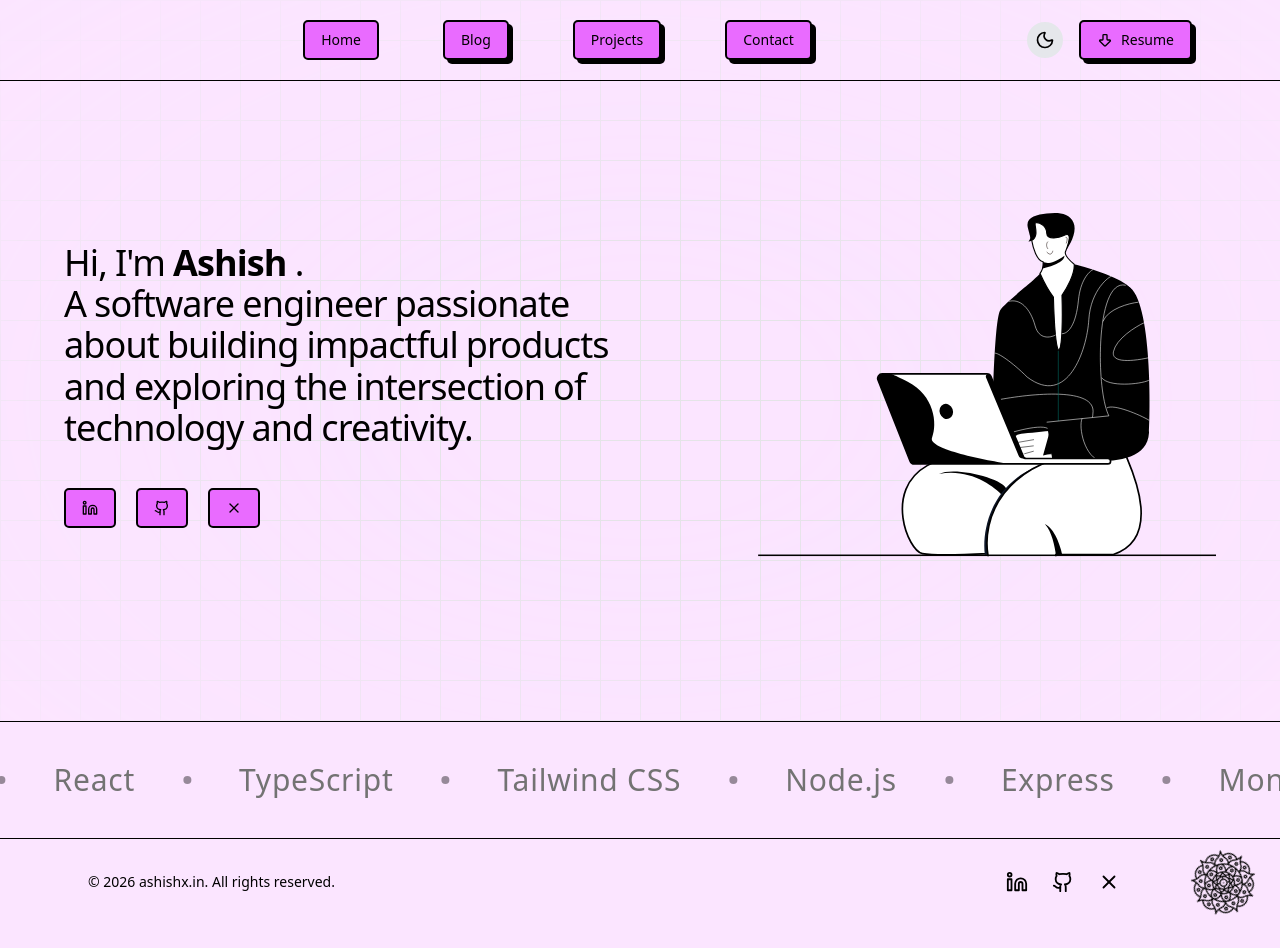
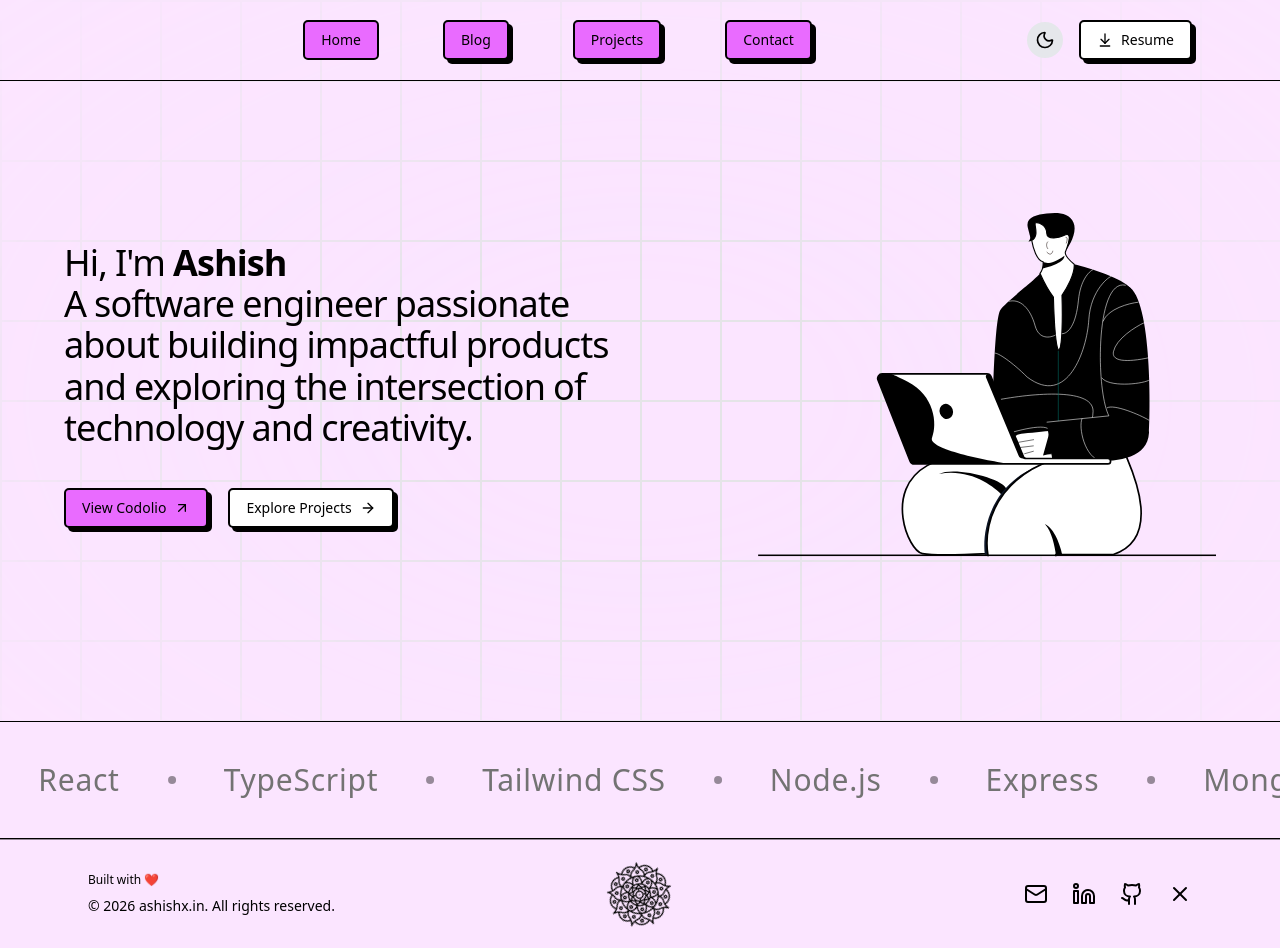
Before and after one commit to 0xashishtiwari/portfolio, a Next.js app: page / in a window 1280 px wide. Before the commit the page ends 925 px from the top, so only its background shows below. Built offline with nearby package versions, Linux system fonts and the light colour scheme.

Commit message:
added-codolio

```diff
--- a/src/app/(app)/contact/page.tsx
+++ b/src/app/(app)/contact/page.tsx
@@ -7,6 +7,7 @@ import { Textarea } from "@/components/ui/textarea"
 import { Button } from "@/components/ui/button"
 import axios  from 'axios'
 import { toast } from "sonner"
+import { SendIcon } from "lucide-react"
 
 const ContactPage = () => {
 
@@ -94,7 +95,8 @@ const ContactPage = () => {
             />
 
             <Button className=" cursor-pointer text-foreground" disabled={isSubmitting}>
-              {isSubmitting ? "Sending..." : "Send Message"}
+              <SendIcon className="mr-2"/>
+              {isSubmitting ? "Sending..." :  "Send Message"}
             </Button>
           </div>
           </form>
--- a/src/app/(app)/layout.tsx
+++ b/src/app/(app)/layout.tsx
@@ -19,6 +19,7 @@ export default function Layout({ children }: LayoutProps) {
     "Express",
     "MongoDB",
     "Python ",
+    "C++"
   ]
 
    return (
--- a/src/app/(app)/page.tsx
+++ b/src/app/(app)/page.tsx
@@ -3,8 +3,9 @@
 import React from "react"
 import { motion } from "framer-motion"
 import { TextGenerateEffect } from "@/components/ui/text-generate-effect"
-import { Github, Linkedin, X } from "lucide-react"
+import { ArrowBigRight, ArrowRight, ArrowUpAZIcon, ArrowUpRight, Github, Linkedin, X } from "lucide-react"
 import { Button } from "@/components/ui/button"
+import Link from "next/link"
 
 const Home = () => {
   return (
@@ -19,41 +20,30 @@ const Home = () => {
           className="flex-1 space-y-6 sm:space-y-10 text-center lg:text-left w-full"
         >
           <TextGenerateEffect
-            words={`Hi, I'm **Ashish**.\nA software engineer passionate about building impactful products and exploring the intersection of technology and creativity.`}
+            words={`Hi, I'm **Ashish**\nA software engineer passionate about building impactful products and exploring the intersection of technology and creativity.`}
             className="text-xl sm:text-2xl md:text-3xl lg:text-4xl font-light leading-[1.15] tracking-tight max-w-2xl whitespace-pre-line"
           />
 
           {/* Social Icons */}
           <div className="flex justify-center lg:justify-start gap-5">
-            <Button asChild variant="reverse" className="cursor-pointer">
+            <Button asChild variant="default" className="cursor-pointer">
               <a
-                href="https://www.linkedin.com/in/ashiishtiwarii/"
+                href="https://codolio.com/profile/heyashish/"
                 target="_blank"
                 rel="noopener noreferrer"
               >
-                <Linkedin size={22} />
+              View Codolio
+            <ArrowUpRight size={20} />
               </a>
             </Button>
-
-            <Button asChild variant="reverse" className="cursor-pointer">
-              <a
-                href="https://github.com/0xashishtiwari"
-                target="_blank"
-                rel="noopener noreferrer"
-              >
-                <Github size={22} />
-              </a>
+            <Button asChild variant="neutral" className="cursor-pointer">
+              <Link href="/projects" className="flex items-center gap-2">
+              Explore Projects
+              <ArrowRight size={20} />
+              </Link>
             </Button>
 
-            <Button asChild variant="reverse" className="cursor-pointer">
-              <a
-                href="https://x.com/1xashishtiwari"
-                target="_blank"
-                rel="noopener noreferrer"
-              >
-                <X size={22} />
-              </a>
-            </Button>
+
           </div>
         </motion.div>
 
--- a/src/components/grid-background-demo.tsx
+++ b/src/components/grid-background-demo.tsx
@@ -3,9 +3,9 @@ export default function GridBackgroundDemo() {
     <div className="fixed inset-0 z-0 w-full h-full bg-background dark:bg-black pointer-events-none">
       <div
         className="absolute inset-0
-        [background-size:40px_40px]
-        [background-image:linear-gradient(to_right,#e4e4e7_1px,transparent_1px),linear-gradient(to_bottom,#e4e4e7_1px,transparent_1px)]
-        dark:[background-image:linear-gradient(to_right,#262626_1px,transparent_1px),linear-gradient(to_bottom,#262626_1px,transparent_1px)]"
+        [background-size:80px_80px]
+        [background-image:linear-gradient(to_right,#e4e4e7_2px,transparent_2px),linear-gradient(to_bottom,#e4e4e7_2px,transparent_2px)]
+        dark:[background-image:linear-gradient(to_right,#262626_2px,transparent_2px),linear-gradient(to_bottom,#262626_2px,transparent_2px)]"
       />
       <div className="pointer-events-none absolute inset-0 bg-background dark:bg-black [mask-image:radial-gradient(ellipse_at_center,transparent_20%,black)]" />
     </div>
--- a/src/components/ui/Footer.tsx
+++ b/src/components/ui/Footer.tsx
@@ -1,47 +1,69 @@
-import { Github, Linkedin, X } from "lucide-react"
+import { Github, Linkedin, X, Mail } from "lucide-react"
 import React from "react"
 import Mandala from "./Mandala"
 
 const Footer = () => {
   return (
-    <footer className="relative w-full py-6 sm:py-8 overflow-hidden">
-      <div className="max-w-6xl mx-auto px-4 sm:px-6 pr-20 sm:pr-24 flex flex-col md:flex-row items-center justify-between gap-4">
+    <footer className="relative w-full overflow-hidden border-t border-border/40 py-8">
+      <Mandala />
 
-        <p className="text-sm text-muted-foreground text-center md:text-left">
+      <div className="relative z-10 mx-auto max-w-6xl px-4 sm:px-6">
+        <div className="flex flex-col items-center justify-between gap-8 md:flex-row">
+
+          {/* Left */}
+          <div className="text-center md:text-left space-y-2">
+            <p className="text-xs text-muted-foreground/70">
+              Built with ❤️
+            </p>
+            <p className="text-sm text-muted-foreground">
               © 2026 ashishx.in. All rights reserved.
             </p>
+          </div>
 
+          {/* Right */}
           <div className="flex items-center gap-6">
+
+            <a
+              href="mailto:ashishinrewa@gmail.com"
+              className="text-muted-foreground transition duration-200  hover:text-foreground hover:scale-125"
+              aria-label="Email"
+            >
+              <Mail className="h-5 w-5 sm:h-6 sm:w-6" />
+            </a>
+
             <a
               href="https://www.linkedin.com/in/ashiishtiwarii/"
               target="_blank"
               rel="noopener noreferrer"
-            className="text-muted-foreground hover:text-foreground transition-colors  "
+              className="text-muted-foreground transition duration-200 hover:text-foreground hover:scale-125"
+              aria-label="LinkedIn"
             >
-            <Linkedin size={22}/>
+              <Linkedin className="h-5 w-5 sm:h-6 sm:w-6" />
             </a>
 
             <a
               href="https://github.com/0xashishtiwari"
               target="_blank"
               rel="noopener noreferrer"
-            className="text-muted-foreground hover:text-foreground transition-colors"
+              className="text-muted-foreground transition hover:text-foreground hover:scale-125 "
+              aria-label="GitHub"
             >
-            <Github size={22} />
+              <Github className="h-5 w-5 sm:h-6 sm:w-6" />
             </a>
 
             <a
               href="https://x.com/1xashishtiwari"
               target="_blank"
               rel="noopener noreferrer"
-            className="text-muted-foreground hover:text-foreground transition-colors"
+              className="text-muted-foreground transition duration-200 hover:text-foreground hover:scale-125"
+              aria-label="X"
             >
-            <X size={22} />
+              <X className="h-5 w-5 sm:h-6 sm:w-6" />
             </a>
-        </div>
 
           </div>
-      <Mandala />
+        </div>
+      </div>
     </footer>
   )
 }
--- a/src/components/ui/Mandala.tsx
+++ b/src/components/ui/Mandala.tsx
@@ -5,12 +5,12 @@ import { motion } from "framer-motion";
     return (
         <>
         <motion.div
-            className="absolute right-4 sm:right-6 top-1/2 -translate-y-1/2 animate-[spin_5s_linear_infinite]"
+            className="mb-3 flex w-full justify-center pointer-events-none opacity-60 animate-[spin_5s_linear_infinite] sm:mb-0 sm:absolute sm:left-1/2 sm:top-1/2 sm:-translate-x-1/2 sm:-translate-y-1/2"
             initial={{ opacity: 0, scale: 0.5 }}
             animate={{ opacity: 1, scale: 1 }}
             transition={{ duration: 1, delay: 0.5 }}
         >
-            <img src="/mandala.png" alt="" className="h-14 sm:h-16 w-auto" />
+            <img src="/mandala.png" alt="" className="h-10 sm:h-16 w-auto" />
         </motion.div>
         </>
     )
--- a/src/components/ui/Navbar.tsx
+++ b/src/components/ui/Navbar.tsx
@@ -2,7 +2,7 @@
 
 import Link from 'next/link'
 import { Button } from './button'
-import { ArrowBigDownIcon } from 'lucide-react'
+import { ArrowBigDownIcon, ArrowDownToLine } from 'lucide-react'
 import NavbarMobile from '../NavbarMobile'
 import { useState } from 'react'
 import ThemeToggle from './theme-toggle'
@@ -37,7 +37,7 @@ export default function Navbar() {
               key={item.href}
               className="text-foreground"
               asChild
-              variant={pathname === item.href ? 'reverse' : 'default'}
+              variant={pathname === item.href ? 'noShadow' : 'default'}
             >
               <Link href={item.href}>{item.label}</Link>
             </Button>
@@ -47,9 +47,9 @@ export default function Navbar() {
         <div className="flex items-center gap-3 sm:gap-4 right-0">
           <ThemeToggle />
 
-          <Button asChild className="hidden md:flex items-center gap-2 text-foreground">
+          <Button asChild variant={'neutral'} className="hidden md:flex items-center gap-2 text-foreground">
             <Link href="/resume.pdf" target="_blank">
-              <ArrowBigDownIcon size={20} />
+              <ArrowDownToLine size={20} />
               Resume
             </Link>
           </Button>
--- a/src/components/ui/theme-toggle.tsx
+++ b/src/components/ui/theme-toggle.tsx
@@ -4,11 +4,10 @@ import { use, useEffect, useState } from "react";
 import {Sun , Moon} from "lucide-react";
 
 export default function ThemeToggle() {
-    const [mounted, setMounted] = useState(false);
     const [darkMode, setDarkMode] = useState(false);
 
     useEffect(() => {
-        setMounted(true);
+
 
         const storedTheme = localStorage.getItem("theme");
         if(storedTheme === "dark") {
@@ -18,12 +17,10 @@ export default function ThemeToggle() {
             document.documentElement.classList.remove("dark");
             setDarkMode(false);
         }else{
-            // If no preference is stored, use system preference
-            const prefersDark = window.matchMedia("(prefers-color-scheme: dark)").matches;
-            if(prefersDark) {
-                document.documentElement.classList.add("dark");
-                setDarkMode(true);
-            }
+            // if no theme set it to light by default
+            document.documentElement.classList.remove("dark");
+            localStorage.setItem("theme", "light");
+            setDarkMode(false);
         }
     }, []);
 
@@ -40,10 +37,6 @@ export default function ThemeToggle() {
 
     }
 
-    if(!mounted) {
-        return null;
-    }
-
     return (
         <button onClick={toggleTheme} className="p-2 rounded-full bg-gray-200 dark:bg-gray-700 cursor-pointer">
             {darkMode ? <Sun className="w-5 h-5" /> : <Moon className="w-5 h-5" />}
```
Also changed, not shown: src/app/not-found.tsx (added, +35 -0 lines), public/not-found.png (added), public/warning.png (added), src/app/layout.tsx (line endings or trailing spaces). Lines whose indentation alone changed are shown as unchanged.
